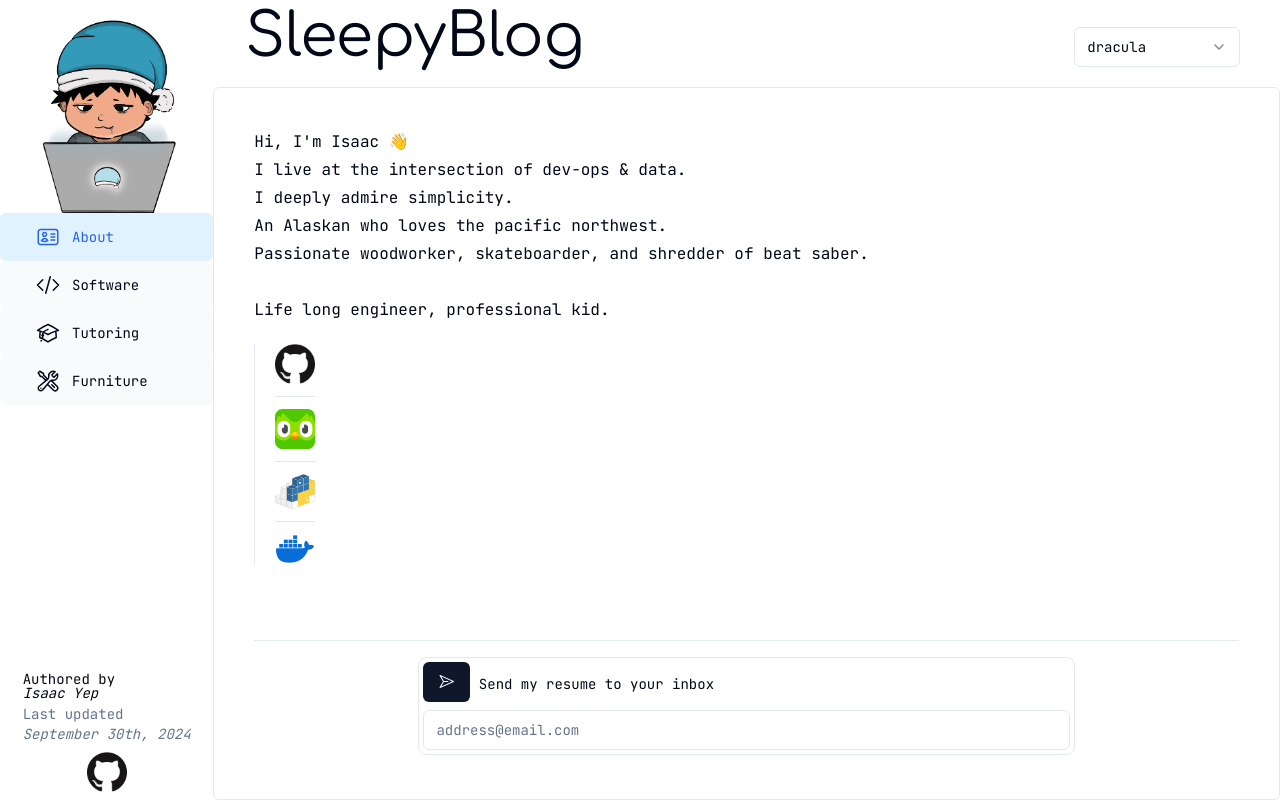
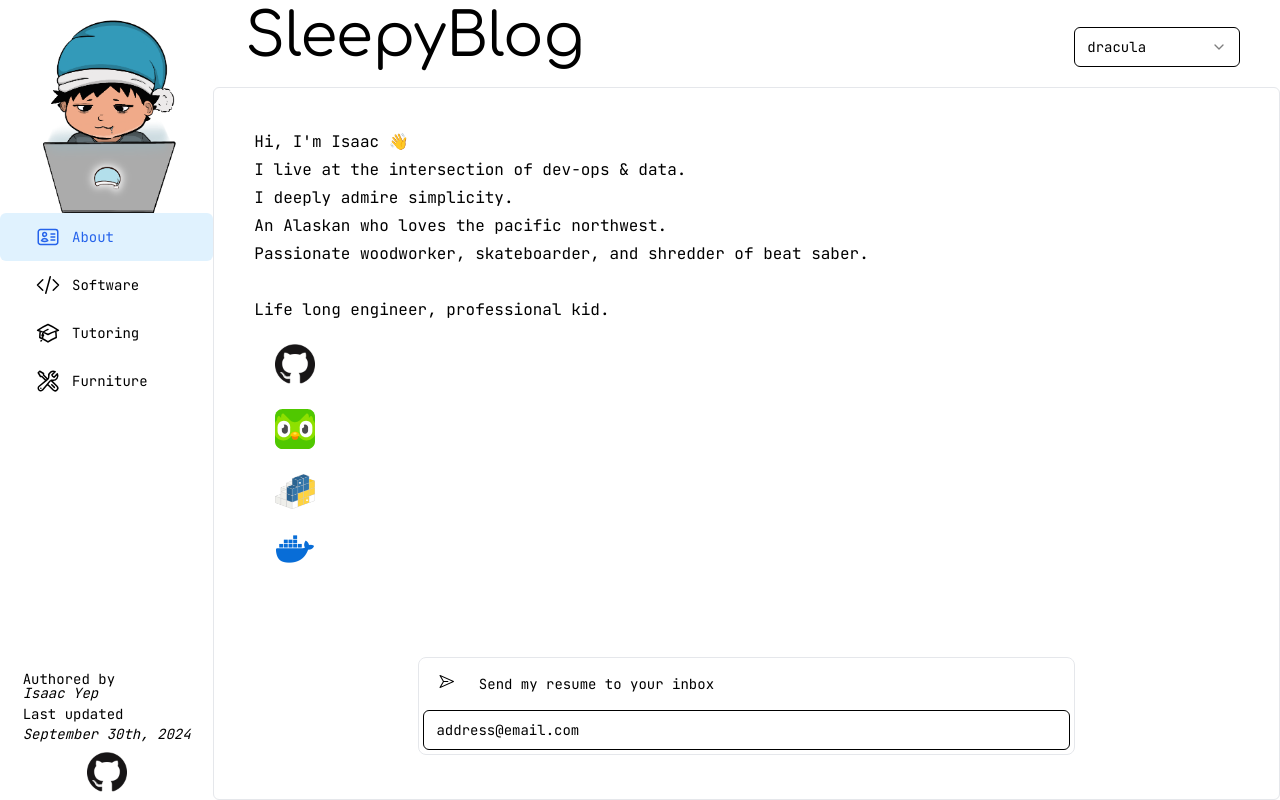
Before and after one commit to anthonybench/sleepyblog, a Next.js app: page /about in a window 1280 px wide. Built offline with nearby package versions, Linux system fonts and the light colour scheme.

Commit message:
ugh themes why

```diff
--- a/app/_components/header.tsx
+++ b/app/_components/header.tsx
@@ -16,14 +16,19 @@ import {
   SelectTrigger,
   SelectValue,
 } from "@/app/_components/select";
-import { ThemeProps } from "@/app/_lib/schemas";
+// import { ThemeProps } from "@/app/_lib/schemas";
 import { themes } from "@/app/_lib/themes";
 import { getThemeByName } from "@/app/_lib/utils";
+import { Theme } from "@/app/_lib/schemas";
 
 //───────────────────────────┐
 //         Params            │
 //───────────────────────────┘
 const title = `SleepyBlog`;
+interface ThemeProps {
+  selectedTheme: Theme;
+  onThemeChange: (newTheme: string) => void;
+}
 
 //───────────────────────────┐
 //          View             │
@@ -42,7 +47,7 @@ export default function Header({ selectedTheme, onThemeChange }: ThemeProps) {
           </SelectTrigger>
           <SelectContent defaultChecked>
             <SelectGroup defaultValue={themes[0].name}>
-              <SelectLabel>Theme</SelectLabel>
+              <SelectLabel>✨Theme✨</SelectLabel>
               {themes.map((theme) => (
                 <SelectItem key={theme.name} value={theme.name}>
                   {theme.name}
--- a/app/_components/select.tsx
+++ b/app/_components/select.tsx
@@ -75,7 +75,7 @@ const SelectContent = React.forwardRef<
     <SelectPrimitive.Content
       ref={ref}
       className={cn(
-        "relative z-50 max-h-96 min-w-[8rem] overflow-hidden rounded-md border bg-popover text-popover-foreground shadow-md data-[state=open]:animate-in data-[state=closed]:animate-out data-[state=closed]:fade-out-0 data-[state=open]:fade-in-0 data-[state=closed]:zoom-out-95 data-[state=open]:zoom-in-95 data-[side=bottom]:slide-in-from-top-2 data-[side=left]:slide-in-from-right-2 data-[side=right]:slide-in-from-left-2 data-[side=top]:slide-in-from-bottom-2",
+        `relative z-50 max-h-96 min-w-[8rem] overflow-hidden rounded-md border bg-popover text-popover-foreground shadow-md data-[state=open]:animate-in data-[state=closed]:animate-out data-[state=closed]:fade-out-0 data-[state=open]:fade-in-0 data-[state=closed]:zoom-out-95 data-[state=open]:zoom-in-95 data-[side=bottom]:slide-in-from-top-2 data-[side=left]:slide-in-from-right-2 data-[side=right]:slide-in-from-left-2 data-[side=top]:slide-in-from-bottom-2`,
         position === "popper" &&
           "data-[side=bottom]:translate-y-1 data-[side=left]:-translate-x-1 data-[side=right]:translate-x-1 data-[side=top]:-translate-y-1",
         className,
--- a/app/_components/side-nav.tsx
+++ b/app/_components/side-nav.tsx
@@ -15,9 +15,9 @@ import {
 } from "@heroicons/react/24/outline";
 import clsx from "clsx";
 // 1st party
-import "@/app/_lib/globals.css";
 import { dateFormatter } from "@/app/_lib/utils";
 import { lastUpdatedDate } from "@/app/last-updated-date";
+import { Theme } from "@/app/_lib/schemas";
 
 //───────────────────────────┐
 //         Params            │
@@ -32,7 +32,10 @@ const links = [
 //───────────────────────────┐
 //          View             │
 //───────────────────────────┘
-export default function SideNav() {
+export default function SideNav(props: {
+  selectedTheme: Theme;
+  [key: string]: any;
+}) {
   const pathname = usePathname();
   const formatedDate = dateFormatter(
     new Date(
@@ -67,7 +70,7 @@ export default function SideNav() {
                 key={link.name}
                 href={link.href}
                 className={clsx(
-                  "flex h-[48px] grow items-center justify-center gap-2 rounded-md bg-gray-50 p-3 text-sm font-medium hover:bg-sky-100 hover:text-blue-600 md:flex-none md:justify-start md:p-2 md:px-3",
+                  `flex h-[48px] grow items-center justify-center gap-2 rounded-md p-3 text-sm font-medium md:flex-none md:justify-start md:p-2 md:px-3 hover:bg-[${props.selectedTheme.cardButton.hoverBg}] bg-[${props.selectedTheme.cardButton.hoverBg}]`,
                   {
                     "bg-sky-100 text-blue-600": pathname === link.href,
                   },
--- a/app/_lib/globals.css
+++ b/app/_lib/globals.css
@@ -4,7 +4,7 @@
 
 @layer base {
   :root {
-    --background: 0 0% 100%;
+    /* --background: 0 0% 100%;
     --foreground: 222.2 84% 4.9%;
 
     --card: 0 0% 100%;
@@ -30,13 +30,13 @@
 
     --border: 214.3 31.8% 91.4%;
     --input: 214.3 31.8% 91.4%;
-    --ring: 222.2 84% 4.9%;
+    --ring: 222.2 84% 4.9%; */
 
     --radius: 0.5rem;
   }
 
   .dark {
-    --background: 222.2 84% 4.9%;
+    /* --background: 222.2 84% 4.9%;
     --foreground: 210 40% 98%;
 
     --card: 222.2 84% 4.9%;
@@ -62,16 +62,16 @@
 
     --border: 217.2 32.6% 17.5%;
     --input: 217.2 32.6% 17.5%;
-    --ring: 212.7 26.8% 83.9%;
+    --ring: 212.7 26.8% 83.9%; */
   }
 }
 
 @layer base {
   * {
-    @apply border-border;
+    /* @apply border-border; */
   }
   body {
-    @apply bg-background text-foreground;
+    /* @apply bg-background text-foreground; */
   }
 }
 
--- a/app/_lib/schemas.ts
+++ b/app/_lib/schemas.ts
@@ -31,11 +31,6 @@ export type Theme = {
   };
 };
 
-export interface ThemeProps {
-  selectedTheme: Theme;
-  onThemeChange: (newTheme: string) => void;
-}
-
 export type SleepyDate = {
   year: number;
   month: number;
--- a/app/_lib/themes.ts
+++ b/app/_lib/themes.ts
@@ -31,7 +31,7 @@ export const themes: Theme[] = [
     mainBg: "#53597c",
     text: {
       primary: "#fb31a5",
-      secondary: "#bd93f9",
+      secondary: "#bd93f9", // also border color
     },
     smallButton: {
       bg: "#9ba0c0",
--- a/app/about/page.tsx
+++ b/app/about/page.tsx
@@ -13,7 +13,7 @@ import { useForm } from "react-hook-form";
 import { PaperPlaneIcon } from "@radix-ui/react-icons";
 import Modal from "react-modal";
 // 1st party
-import "@/app/_lib/globals.css";
+// import "@/app/_lib/globals.css";
 import EmailSender from "@/app/_components/email-sender";
 import { Separator } from "@/app/_components/separator";
 import { Button } from "@/app/_components/button";
--- a/app/layout.tsx
+++ b/app/layout.tsx
@@ -35,10 +35,10 @@ export default function RootLayout({
   return (
     <html lang="en">
       <body
-        className={`${jetbrains_mono.className} grid h-screen grid-cols-12 grid-rows-12`}
+        className={`${jetbrains_mono.className} grid h-screen grid-cols-12 grid-rows-12 text-[${selectedTheme.text.primary}] bg-[${selectedTheme.layoutBg}]`}
       >
         <div className={`col-span-2 row-span-12`}>
-          <SideNav />
+          <SideNav selectedTheme={selectedTheme} />
         </div>
         <div className={`col-span-10 row-span-1 px-5`}>
           <Header
@@ -46,7 +46,9 @@ export default function RootLayout({
             onThemeChange={handleThemeChange}
           />
         </div>
-        <main className={`col-span-10 row-span-11 mt-5`}>
+        <main
+          className={`col-span-10 row-span-11 mt-5 bg-[${selectedTheme.mainBg}]`}
+        >
           <ScrollArea className="h-full rounded-md border p-10">
             {children}
           </ScrollArea>
```
Also changed, not shown: 1 other file (tests, documents, lock files or other folders).
